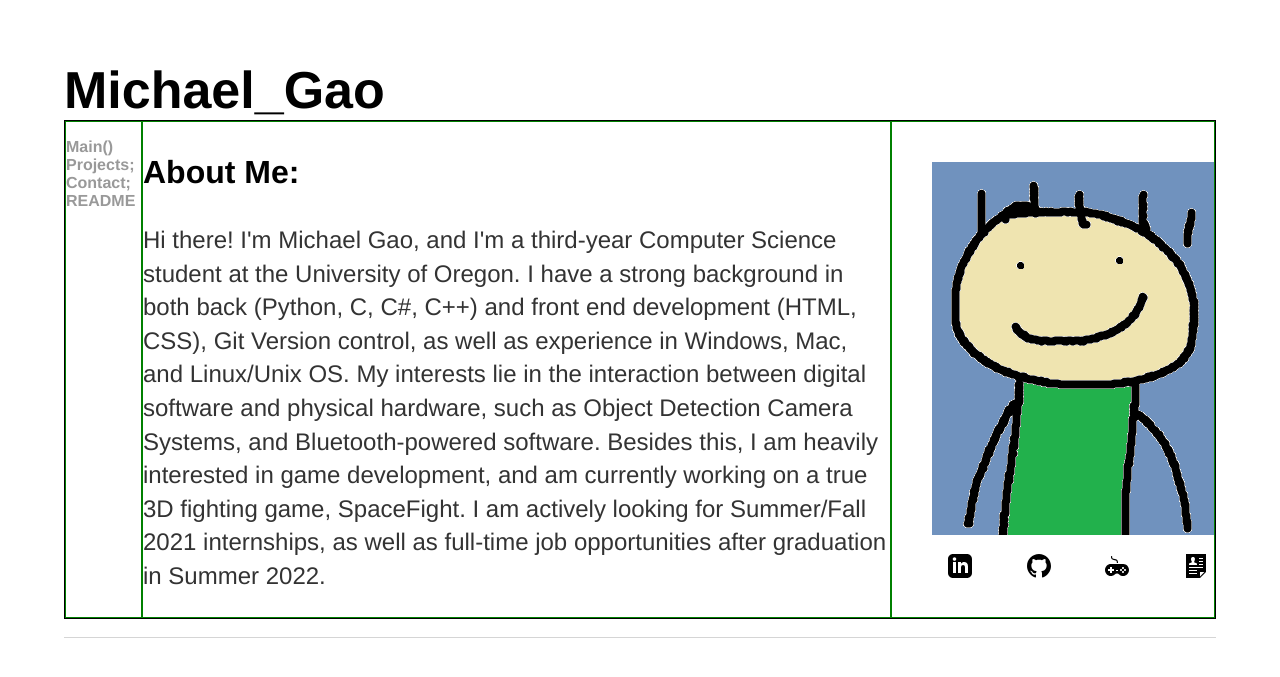
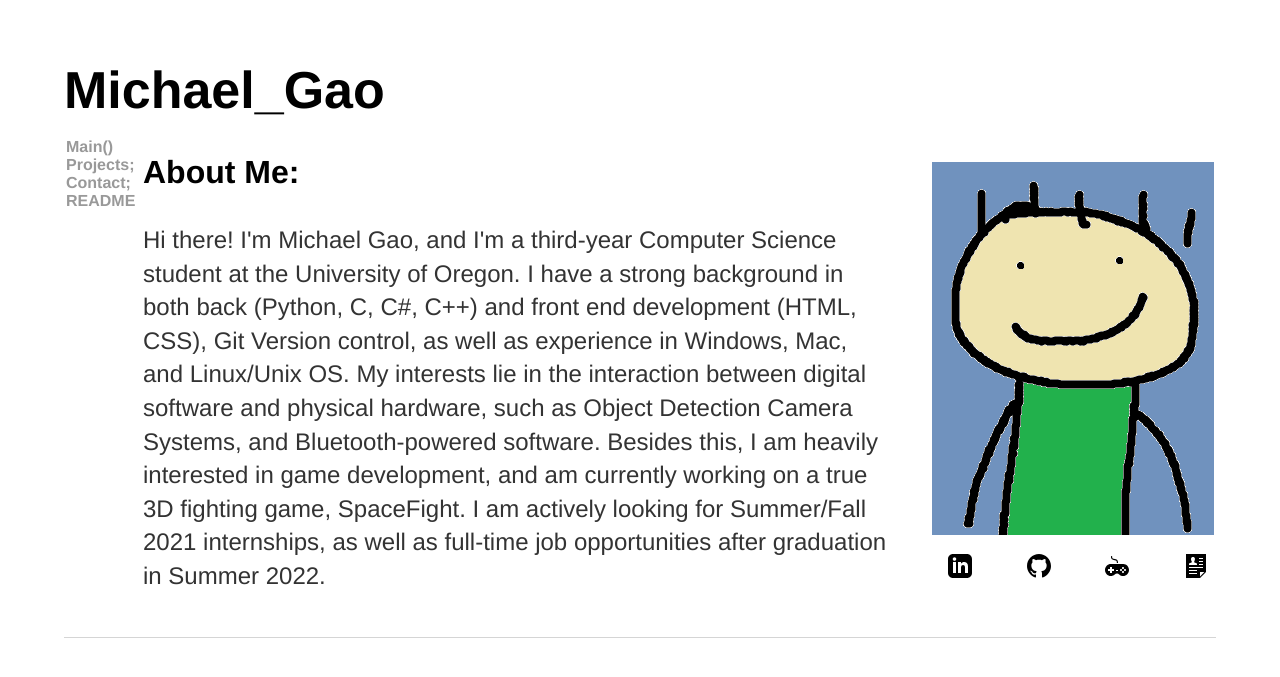
Before and after one commit to michael-c-gao/WebsiteOfMichael, a Jekyll site: the page built from index.html, in a window 1280 px wide. Shown: the top 677 px of the page. Built offline with Jekyll 4.4.1, drawn with Linux system fonts in a browser that asks for light colours.

Commit message:
Update index.html

```diff
--- a/index.html
+++ b/index.html
@@ -11,10 +11,10 @@ title: Michael C. Gao
 		box-sizing: border-box
 	}
 	.child{
-		border: 1px solid green;
+		border: 1px solid white;
 	}
 		.parent{
-			border: 1px solid black;
+			border: 1px solid white;
 			display:flex;
 		}
 	</style>
@@ -25,11 +25,15 @@ title: Michael C. Gao
 	<section class="child">
 		<nav style=
 	"width: 75px;
-	display: inline-block;">
+	display: inline-block;
+	 padding-top=50px;">
 	<ul>
 	    <li><a href="/">Main()</a></li>
+		<br>
 	    <li><a href="/projects">Projects;</a></li>
+		<br>
 	    <li><a href="/contact">Contact;</a></li>
+		<br>
 	    <li><a href="/blog">README</a></li>
 	</ul>
 	</nav>
```
